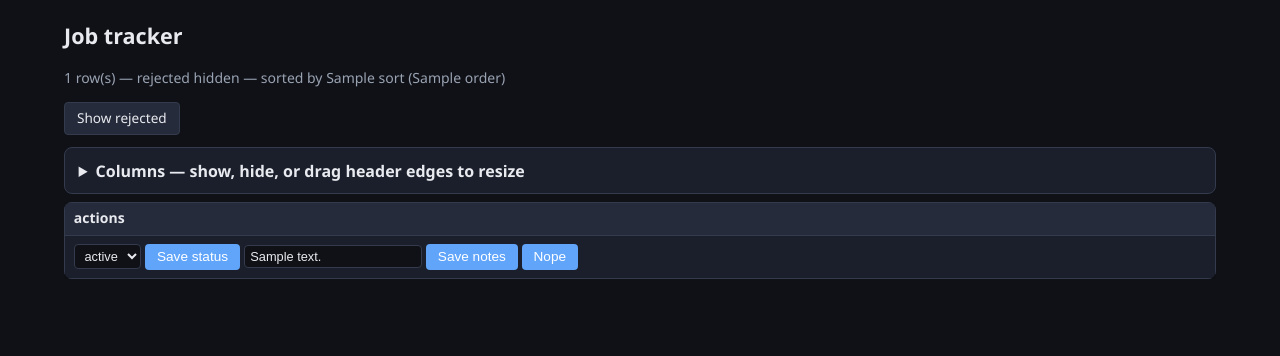
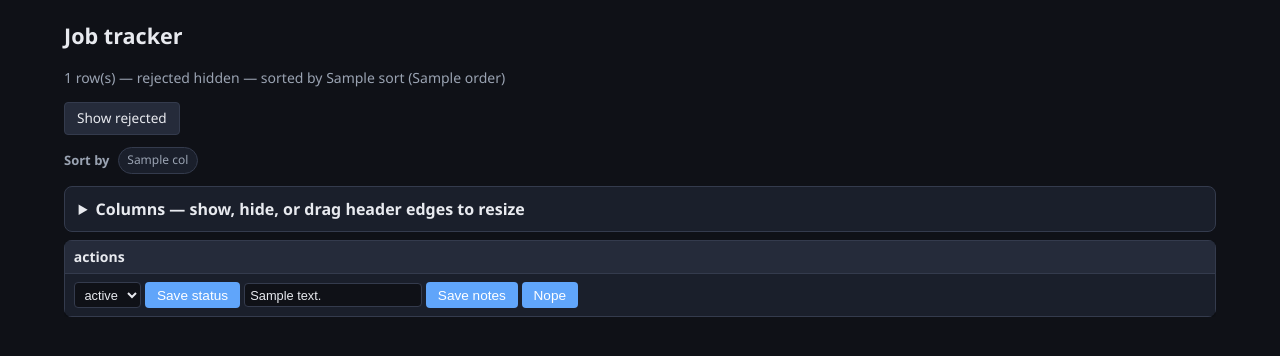
Before and after one commit to dstynchula/AgentZero, a FastAPI app: template agentzero/web/templates/jobs.html in a window 1280 px wide. Shown: the part 64-420 px from the top of the page. Run offline with FastAPI, Linux system fonts and the light colour scheme; the template is opened without the code that fills it: most values are stand-ins (such as "Sample title", 1, 10 or a date in 2020).

Commit message:
Add sort-by chips and header sort controls for all columns.
Toolbar pill buttons for every tracker column; header shows sort
indicator (toggle asc/desc on active column).

Co-authored-by: Cursor <cursoragent@cursor.com>

```diff
--- a/agentzero/web/templates/base.html
+++ b/agentzero/web/templates/base.html
@@ -146,9 +146,55 @@
     table.data-table th .col-resizer:hover {
       background: color-mix(in srgb, var(--accent) 35%, transparent);
     }
-    table.data-table th a { color: inherit; text-decoration: none; }
-    table.data-table th a:hover { text-decoration: underline; }
-    table.data-table th.sorted { color: var(--accent); }
+    table.data-table th .th-sort-link {
+      color: inherit;
+      text-decoration: none;
+      display: inline-flex;
+      align-items: center;
+      gap: 0.35rem;
+      padding-right: 0.5rem;
+      max-width: calc(100% - 8px);
+    }
+    table.data-table th .th-sort-link:hover { color: var(--accent); }
+    table.data-table th .sort-indicator {
+      font-size: 0.7rem;
+      color: var(--muted);
+      flex-shrink: 0;
+    }
+    table.data-table th.sorted .sort-indicator { color: var(--accent); }
+    table.data-table th.sorted .th-label { color: var(--accent); }
+    .sort-toolbar {
+      display: flex;
+      flex-wrap: wrap;
+      align-items: center;
+      gap: 0.35rem;
+      margin: 0.5rem 0 0.75rem;
+    }
+    .sort-toolbar-label {
+      font-size: 0.8125rem;
+      color: var(--muted);
+      font-weight: 600;
+      margin-right: 0.15rem;
+    }
+    a.sort-chip {
+      font-size: 0.75rem;
+      padding: 0.2rem 0.55rem;
+      border-radius: 999px;
+      border: 1px solid var(--border);
+      background: var(--surface);
+      color: var(--muted);
+      text-decoration: none;
+    }
+    a.sort-chip:hover {
+      border-color: var(--accent);
+      color: var(--accent);
+    }
+    a.sort-chip.is-active {
+      background: color-mix(in srgb, var(--accent) 18%, var(--surface));
+      border-color: var(--accent);
+      color: var(--accent);
+      font-weight: 600;
+    }
     table.data-table th.col-hidden,
     table.data-table td.col-hidden {
       display: none;
--- a/agentzero/web/templates/jobs.html
+++ b/agentzero/web/templates/jobs.html
@@ -10,6 +10,15 @@
   {% else %}
   <a href="/?show_rejected=1&sort={{ sort }}&order={{ order }}" class="btn btn-secondary">Show rejected</a>
   {% endif %}
+</div>
+
+<div class="sort-toolbar" role="toolbar" aria-label="Sort jobs by column">
+  <span class="sort-toolbar-label">Sort by</span>
+  {% for col in columns %}
+  <a href="{{ sort_links[col] }}" class="sort-chip{% if col == sort %} is-active{% endif %}" title="Sort by {{ col }}">
+    {{ col }}{% if col == sort %}{% if sort_descending %} ↓{% else %} ↑{% endif %}{% endif %}
+  </a>
+  {% endfor %}
 </div>
 
 <details class="column-picker" id="column-picker">
@@ -30,7 +39,10 @@
     <tr>
       {% for col in columns %}
       <th class="{% if col == sort %}sorted{% endif %}{% if col not in default_columns %} col-hidden{% endif %}" data-col="{{ col }}">
-        <a href="{{ sort_links[col] }}">{{ col }}{% if col == sort %}{% if sort_descending %} ▼{% else %} ▲{% endif %}{% endif %}</a>
+        <a class="th-sort-link" href="{{ sort_links[col] }}" title="Sort by {{ col }}">
+          <span class="th-label">{{ col }}</span>
+          <span class="sort-indicator" aria-hidden="true">{% if col == sort %}{% if sort_descending %}▼{% else %}▲{% endif %}{% else %}⇅{% endif %}</span>
+        </a>
         <span class="col-resizer" aria-hidden="true"></span>
       </th>
       {% endfor %}
```
Also changed, not shown: tests/test_web_app_read.py (+17 -1 lines), tests/test_web_display_sort.py (added, +15 -0 lines).
